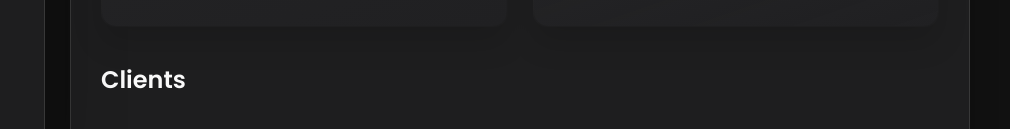
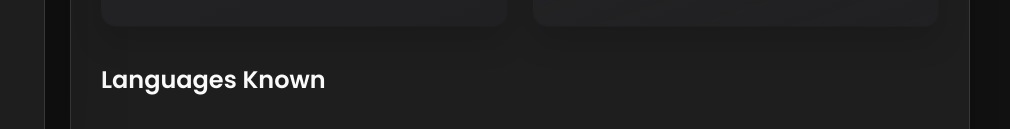
Before and after one commit to Vedant-code/Vedant-Dhote-Portfolio, a plain HTML site: page index.html in a window 1280 px wide. Shown: the part 671-800 px from the top of the page, 270-1280 px from the left. Drawn offline with nearby package versions, Linux system fonts and the light colour scheme.

Commit message:
Update index.html

```diff
--- a/index.html
+++ b/index.html
@@ -542,7 +542,7 @@
         -->
 
           <section class="clients">
-            <h3 class="h3 clients-title">Clients</h3>
+            <h3 class="h3 clients-title">Languages Known</h3>
 
             <ul class="clients-list has-scrollbar">
               <li class="clients-item">
```
